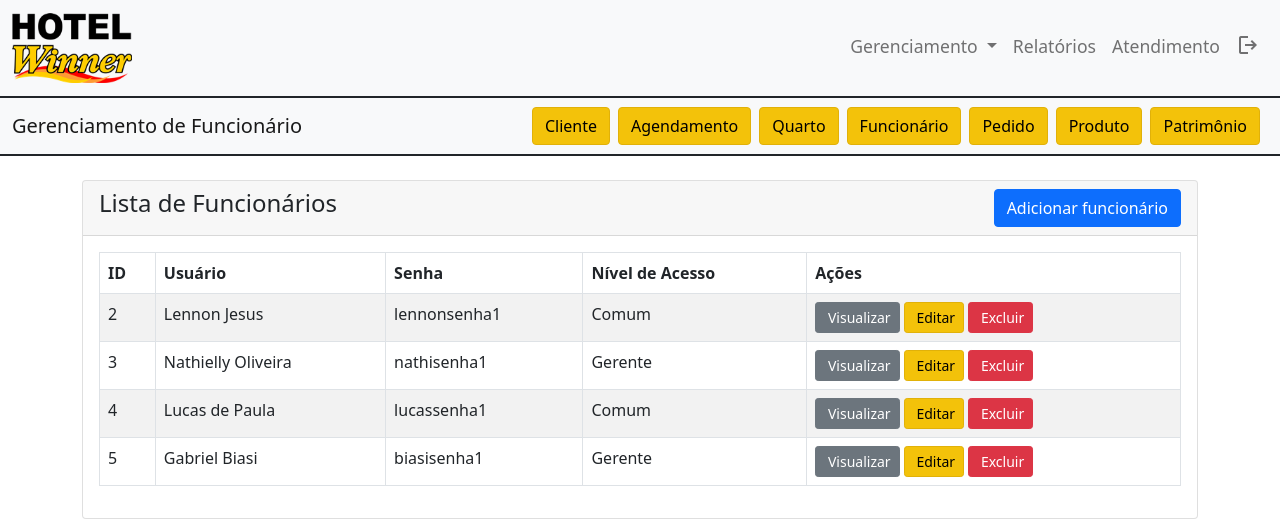
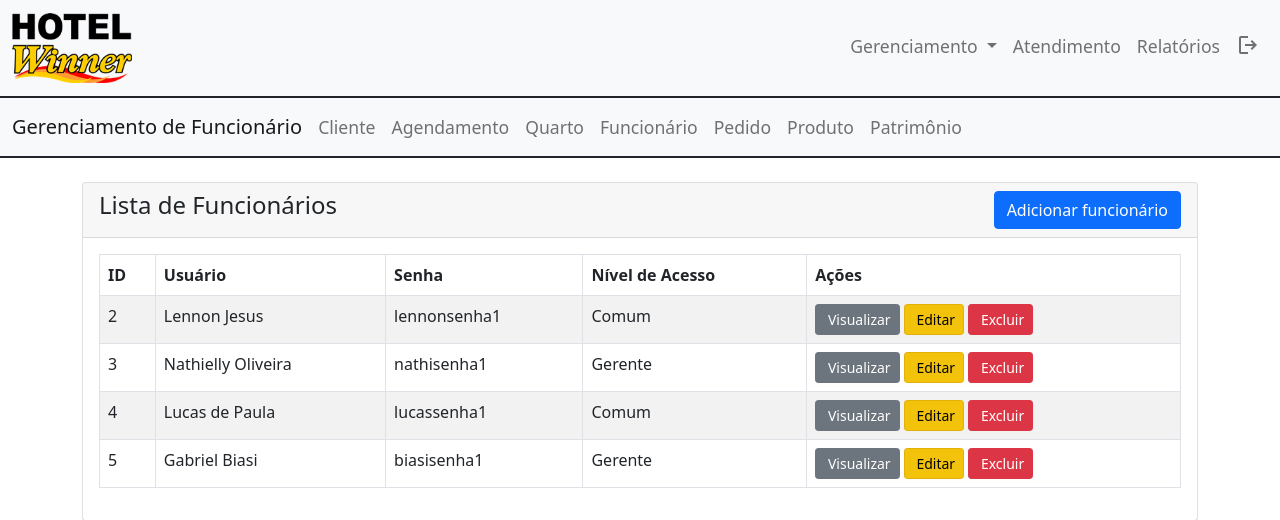
Before and after one commit to lennon-jesus/jp3, a PHP site: page /gerenfunc.php in a window 1280 px wide. Shown: the top 520 px of the page. Run offline with PHP 8.4, Linux system fonts and the light colour scheme; data comes from the database, SQL or seed files in the repository.

Commit message:
Add files via upload

```diff
--- a/public/css/style.css
+++ b/public/css/style.css
@@ -111,7 +111,6 @@
 .form-step {
   display: none;
   transform-origin: top;
-  animation: animate 0.5s;
 }
 
 .form-step-active {
--- a/public/view/atendimento.php
+++ b/public/view/atendimento.php
@@ -415,6 +415,9 @@ if ($_SERVER['REQUEST_METHOD'] === 'POST') {
 
 
     <br><br><br>
+    <script src="https://cdn.jsdelivr.net/npm/bootstrap@5.0.2/dist/js/bootstrap.bundle.min.js"
+    integrity="sha384-MrcW6ZMFYlzcLA8Nl+NtUVF0sA7MsXsP1UyJoMp4YLEuNSfAP+JcXn/tWtIaxVXM"
+    crossorigin="anonymous"></script>
 </body>
 
 </html>
--- a/public/view/gerenagend.php
+++ b/public/view/gerenagend.php
@@ -99,4 +99,7 @@ $atual = "Agendamento";
         </div>
       </div>
     </div>
+    <script src="https://cdn.jsdelivr.net/npm/bootstrap@5.0.2/dist/js/bootstrap.bundle.min.js"
+    integrity="sha384-MrcW6ZMFYlzcLA8Nl+NtUVF0sA7MsXsP1UyJoMp4YLEuNSfAP+JcXn/tWtIaxVXM"
+    crossorigin="anonymous"></script>
 </body>
--- a/public/view/gerencliente.php
+++ b/public/view/gerencliente.php
@@ -93,4 +93,7 @@ $atual = "Cliente";
         </div>
       </div>
     </div>
+    <script src="https://cdn.jsdelivr.net/npm/bootstrap@5.0.2/dist/js/bootstrap.bundle.min.js"
+    integrity="sha384-MrcW6ZMFYlzcLA8Nl+NtUVF0sA7MsXsP1UyJoMp4YLEuNSfAP+JcXn/tWtIaxVXM"
+    crossorigin="anonymous"></script>
 </body>
--- a/public/view/gerenfunc.php
+++ b/public/view/gerenfunc.php
@@ -84,4 +84,7 @@ $atual = "Funcionário";
         </div>
       </div>
     </div>
+    <script src="https://cdn.jsdelivr.net/npm/bootstrap@5.0.2/dist/js/bootstrap.bundle.min.js"
+    integrity="sha384-MrcW6ZMFYlzcLA8Nl+NtUVF0sA7MsXsP1UyJoMp4YLEuNSfAP+JcXn/tWtIaxVXM"
+    crossorigin="anonymous"></script>
 </body>
--- a/public/view/gerenpatrimonio.php
+++ b/public/view/gerenpatrimonio.php
@@ -88,4 +88,7 @@ $atual = "Patrimônio";
         </div>
       </div>
     </div>
+    <script src="https://cdn.jsdelivr.net/npm/bootstrap@5.0.2/dist/js/bootstrap.bundle.min.js"
+    integrity="sha384-MrcW6ZMFYlzcLA8Nl+NtUVF0sA7MsXsP1UyJoMp4YLEuNSfAP+JcXn/tWtIaxVXM"
+    crossorigin="anonymous"></script>
 </body>
--- a/public/view/gerenproduto.php
+++ b/public/view/gerenproduto.php
@@ -77,4 +77,7 @@ $atual = "Produto";
         </div>
       </div>
     </div>
+    <script src="https://cdn.jsdelivr.net/npm/bootstrap@5.0.2/dist/js/bootstrap.bundle.min.js"
+    integrity="sha384-MrcW6ZMFYlzcLA8Nl+NtUVF0sA7MsXsP1UyJoMp4YLEuNSfAP+JcXn/tWtIaxVXM"
+    crossorigin="anonymous"></script>
 </body>
--- a/public/view/gerenquarto.php
+++ b/public/view/gerenquarto.php
@@ -82,4 +82,7 @@ $atual = "Quarto";
         </div>
       </div>
     </div>
+    <script src="https://cdn.jsdelivr.net/npm/bootstrap@5.0.2/dist/js/bootstrap.bundle.min.js"
+    integrity="sha384-MrcW6ZMFYlzcLA8Nl+NtUVF0sA7MsXsP1UyJoMp4YLEuNSfAP+JcXn/tWtIaxVXM"
+    crossorigin="anonymous"></script>
 </body>
--- a/public/view/navbar.php
+++ b/public/view/navbar.php
@@ -20,10 +20,10 @@
                     </ul>
                 </li>
                 <li class="nav-item">
-                    <a class="nav-link" href="#">Relatórios</a>
+                    <a class="nav-link" href="atendimento.php">Atendimento</a>
                 </li>
                 <li class="nav-item">
-                    <a class="nav-link" href="atendimento.php">Atendimento</a>
+                    <a class="nav-link" href="#">Relatórios</a>
                 </li>
                 <li class="nav-item">
                     <a class="nav-link" href="logout.php" tabindex="-1" aria-disabled="true">
--- a/public/view/navgerenc.php
+++ b/public/view/navgerenc.php
@@ -1,27 +1,27 @@
 <nav class="navbar navbar-expand-lg navbar-light bg-light border-dark">
     <div class="container-fluid">
-    <a class="navbar-brand" href="#">Gerenciamento de <?php echo "$atual"; ?></a>
-        <ul class="navbar-nav ms-auto">
+    <a class="navbar-brand" style="position: fixed" href="#">Gerenciamento de <?php echo "$atual"; ?></a>
+        <ul class="navbar-nav mx-auto">
             <li class="nav-item">
-            <a class="btn btn-light me-2" aria-current="page" href="gerencliente.php">Cliente</a>
+            <a class="nav-link" aria-current="page" href="gerencliente.php">Cliente</a>
             </li>
             <li class="nav-item">
-            <a class="btn btn-light me-2" href="gerenagend.php">Agendamento</a>
+            <a class="nav-link" href="gerenagend.php">Agendamento</a>
             </li>
             <li class="nav-item">
-            <a class="btn btn-light me-2" href="gerenquarto.php">Quarto</a>
+            <a class="nav-link" href="gerenquarto.php">Quarto</a>
             </li>
             <li class="nav-item">
-            <a class="btn btn-light me-2" href="gerenfunc.php">Funcionário</a>
+            <a class="nav-link" href="gerenfunc.php">Funcionário</a>
             </li>
             <li class="nav-item">
-            <a class="btn btn-light me-2" href="gerenpedido.php">Pedido</a>
+            <a class="nav-link" href="gerenpedido.php">Pedido</a>
             </li>
             <li class="nav-item">
-            <a class="btn btn-light me-2" href="gerenproduto.php">Produto</a>
+            <a class="nav-link" href="gerenproduto.php">Produto</a>
             </li>
             <li class="nav-item">
-            <a class="btn btn-light me-2" href="gerenpatrimonio.php">Patrimônio</a>
+            <a class="nav-link" href="gerenpatrimonio.php">Patrimônio</a>
             </li>
         </ul>
         </div>
```
